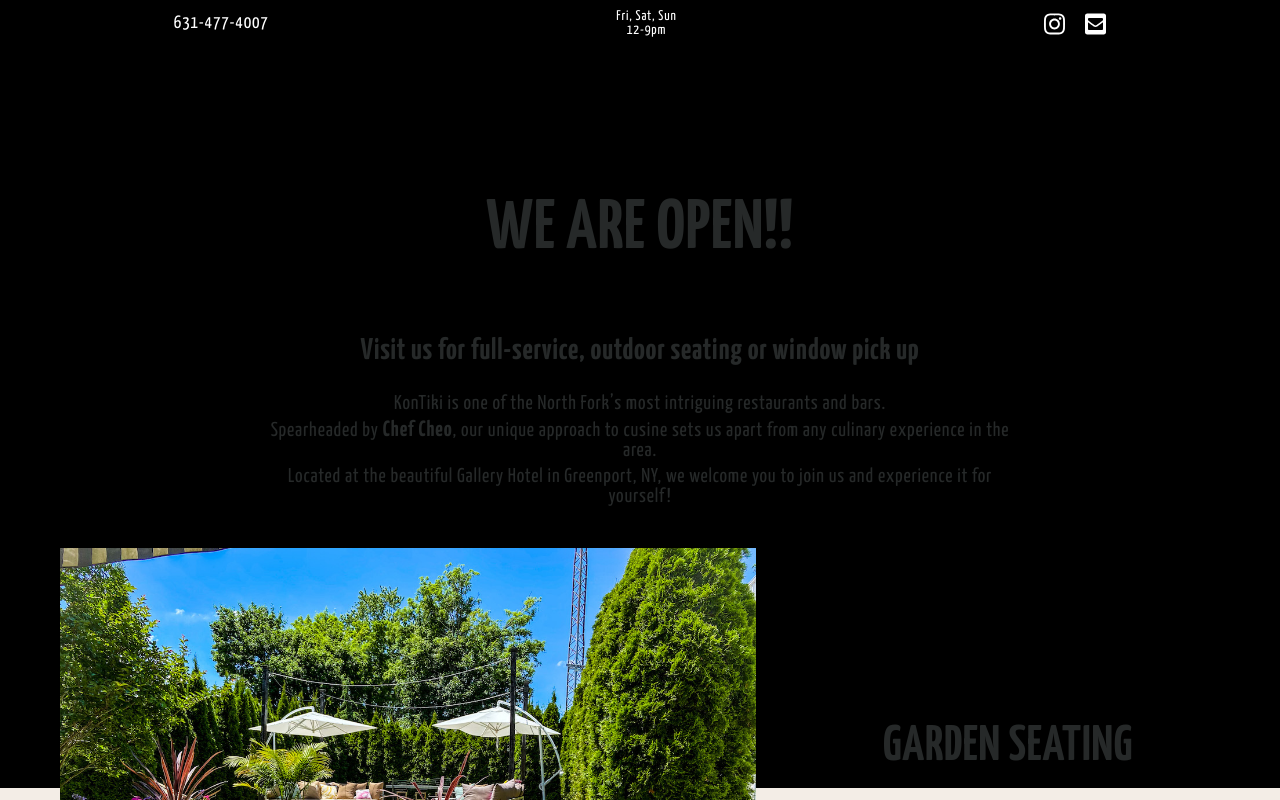
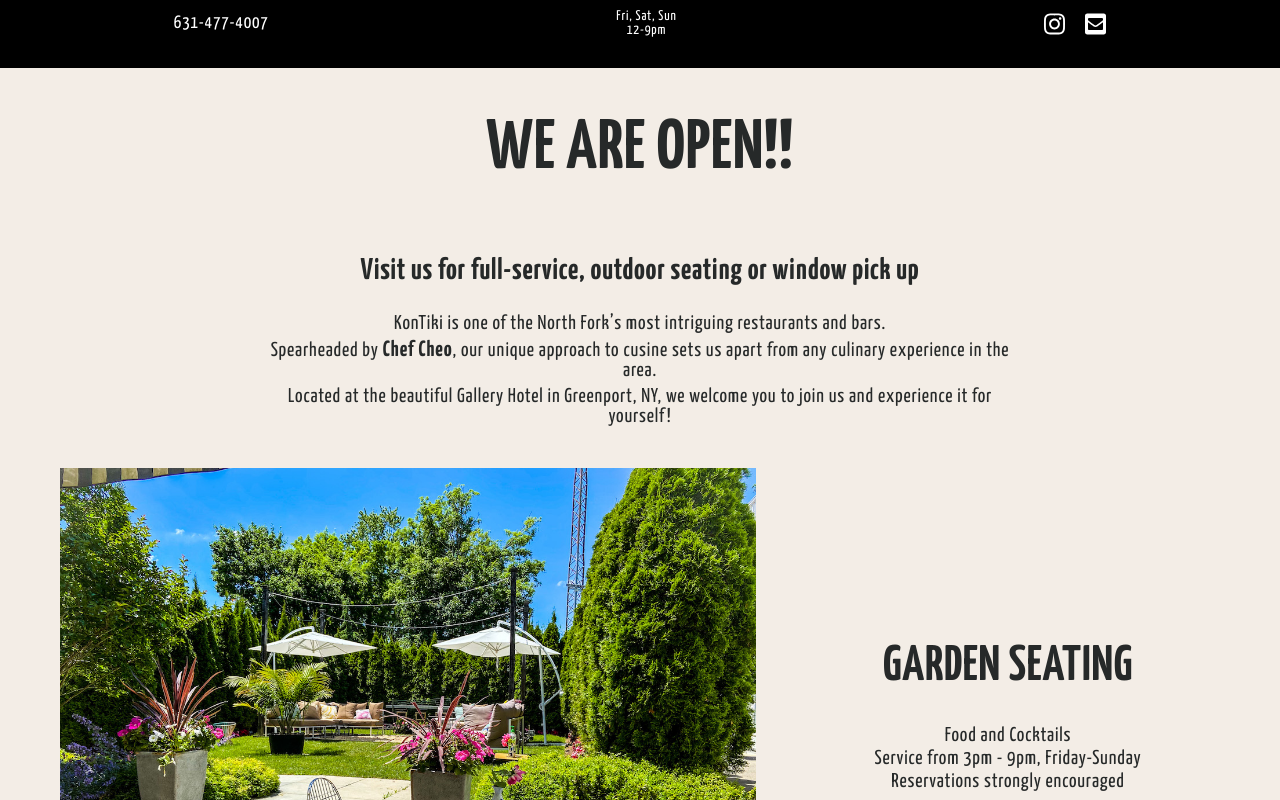
Before and after one commit to asabogal/2020-kon-tiki, a React (Create React App) app: page / in a window 1280 px wide. Shown: the top 800 px of the page. Built offline with nearby package versions, Linux system fonts and the light colour scheme.

Commit message:
add Content Up animation with PageContainer absolute

```diff
--- a/src/pages/LandingPage.js
+++ b/src/pages/LandingPage.js
@@ -10,7 +10,7 @@
 
 const LandingPage = () => {
   return (
-    <div>
+    <PageContainer>
       <LandingImage/>
       <Content>
         <Announcement/>
@@ -20,11 +20,32 @@
         <FollowUs/>
       </Content>
       <Footer/>
-    </div>
+    </PageContainer>
   );
 };
 
 export default LandingPage;
+
+const PageContainer = styled.div`
+  animation: ContentUp 1s ease forwards 2.5s;
+  position: absolute;
+  @keyframes ContentUp {
+  from {
+    transform: translateY(0);
+  } to {
+    transform: translateY(-90vh);
+  }
+}
+@media (max-width: 499px) {
+  @keyframes ContentUp {
+  from {
+    transform: translateY(0);
+  } to {
+    transform: translateY(-80vh);
+  }
+}
+}
+`;
 
 const Content = styled.div`
   padding: 0px 10px 20px 10px;
@@ -32,12 +53,5 @@
   grid-template-columns: 1fr;
   grid-template-rows: repeat(4, auto), 150px;
   gap: 20px;
-  animation: ContentUp 1s ease forwards 2.5s;
-  @keyframes ContentUp {
-  from {
-    transform: translateY(0);
-  } to {
-    transform: translateY(-80vh);
-  }
-}
+
 `;
```
